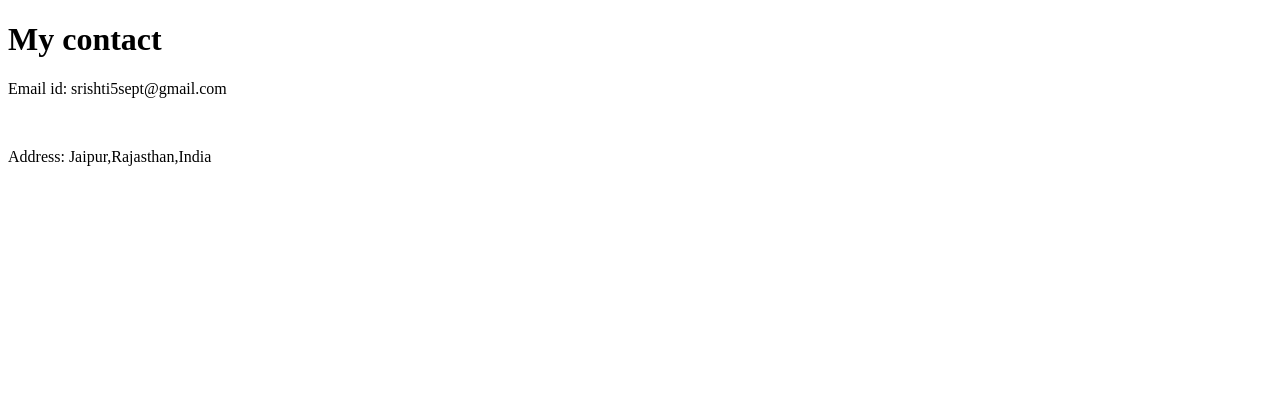
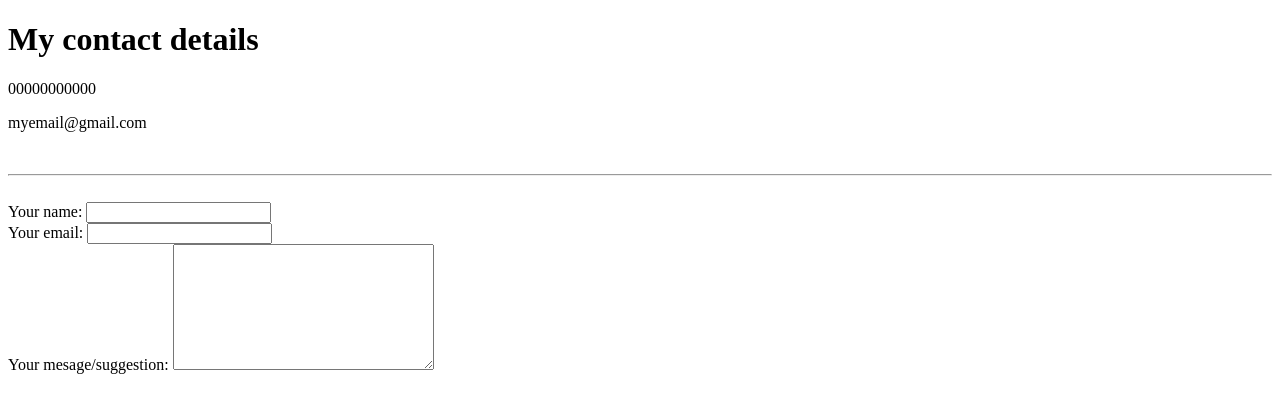
Before and after one commit to srishka3011/cv, a plain HTML site: page contact.html in a window 1280 px wide. Drawn offline with Linux system fonts and the light colour scheme.

Commit message:
Add files via upload

```diff
--- a/contact.html
+++ b/contact.html
@@ -5,10 +5,20 @@
     <title>Contact me</title>
   </head>
   <body>
-    <h1>My contact</h1>
-    <p>Email id: srishti5sept@gmail.com</p>
+    <h1>My contact details</h1>
+    <p>00000000000</p>
+    <p>myemail@gmail.com</p>
     <br>
-    <p>Address: Jaipur,Rajasthan,India</p>
+    <hr>
+    <br>
+    <form action="google.com" method="post" enctype="text/plain">
+      <label>Your name:</label>
+      <input type="text" name="yourname" value=""><br>
+      <label>Your email:</label>
+      <input type="email" name="" value=""><br>
+      <label>Your mesage/suggestion:</label>
+      <textarea name="yourmessage" rows="8" cols="30"></textarea><br>
+    </form>
 
   </body>
 </html>
```
Also changed, not shown: index.html (+1 -1 lines).
